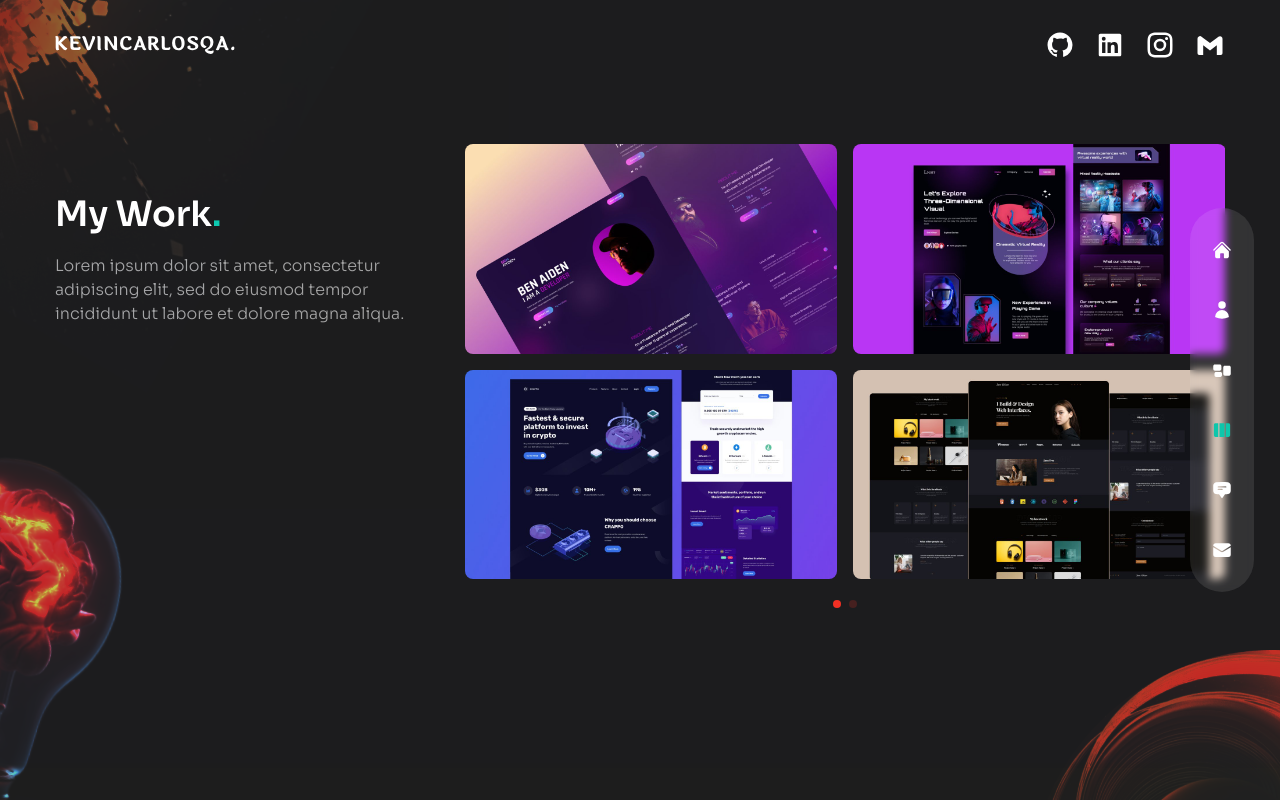
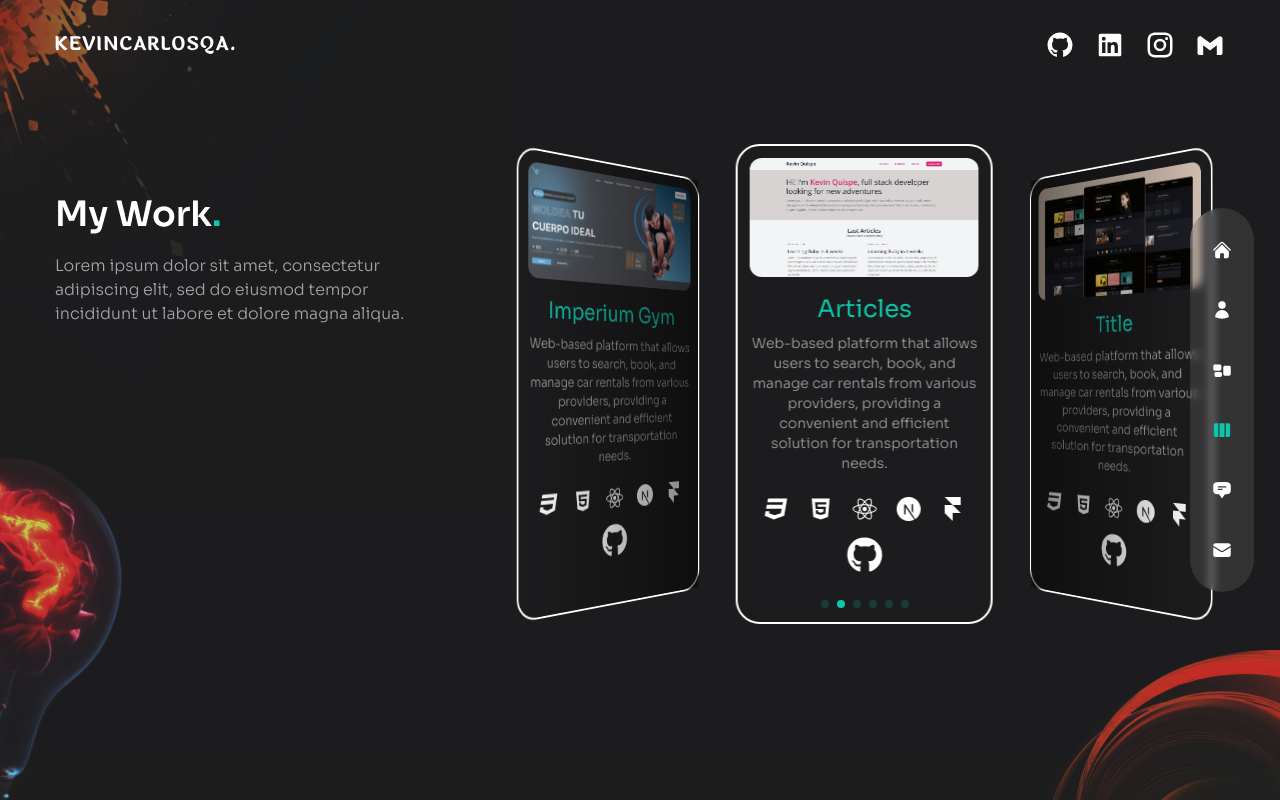
Before and after one commit to Kevincarlosqa/Portfolio, a Next.js app: page /work in a window 1280 px wide. Built offline with nearby package versions, Linux system fonts and the light colour scheme.

Commit message:
chore: Work slider cards

```diff
--- a/components/ServiceSlider.js
+++ b/components/ServiceSlider.js
@@ -5,6 +5,7 @@ import { Swiper, SwiperSlide } from "swiper/react";
 import "swiper/css";
 import "swiper/css/free-mode";
 import "swiper/css/pagination";
+import "swiper/css/effect-coverflow";
 
 import {
   RxArrowTopRight,
--- a/components/WorkSlider.js
+++ b/components/WorkSlider.js
@@ -5,15 +5,34 @@ import { Swiper, SwiperSlide } from "swiper/react";
 import "swiper/css";
 import "swiper/css/free-mode";
 import "swiper/css/pagination";
+import "swiper/css/effect-coverflow";
+
+// icons
+import {
+  FaCss3,
+  FaFigma,
+  FaHtml5,
+  FaJs,
+  FaReact,
+  FaWordpress,
+  FaGithub,
+} from "react-icons/fa";
+import {
+  SiAdobephotoshop,
+  SiAdobexd,
+  SiFramer,
+  SiNextdotjs,
+} from "react-icons/si";
 
 // import required modules
-import { Pagination } from "swiper";
+import { EffectCoverflow, Pagination } from "swiper";
 
 // icons
 import { BsArrowRight } from "react-icons/bs";
 
 // next Image
 import Image from "next/image";
+import Link from "next/link";
 
 // data
 const workSlides = {
@@ -21,40 +40,102 @@ const workSlides = {
     {
       images: [
         {
-          title: "title",
-          path: "/thumb1.jpg",
-        },
-        {
-          title: "title",
-          path: "/thumb2.jpg",
-        },
-        {
-          title: "title",
-          path: "/thumb3.jpg",
-        },
-        {
-          title: "title",
-          path: "/thumb4.jpg",
+          title: "Imperium Gym",
+          path: "/imperiumgym.png",
+          description:
+            "Web-based platform that allows users to search, book, and manage car rentals from various providers, providing a convenient and efficient solution for transportation needs.",
+          stack: [
+            <FaCss3 key="css" />,
+            <FaHtml5 key="hmtl" />,
+            <FaReact key="react" />,
+            <SiNextdotjs key="next" />,
+            <SiFramer key="frame" />,
+          ],
         },
       ],
     },
     {
       images: [
         {
-          title: "title",
+          title: "Articles",
+          path: "/html.png",
+          description:
+            "Web-based platform that allows users to search, book, and manage car rentals from various providers, providing a convenient and efficient solution for transportation needs.",
+          stack: [
+            <FaCss3 key="css" />,
+            <FaHtml5 key="hmtl" />,
+            <FaReact key="react" />,
+            <SiNextdotjs key="next" />,
+            <SiFramer key="frame" />,
+          ],
+        },
+      ],
+    },
+    {
+      images: [
+        {
+          title: "Title",
           path: "/thumb4.jpg",
+          description:
+            "Web-based platform that allows users to search, book, and manage car rentals from various providers, providing a convenient and efficient solution for transportation needs.",
+          stack: [
+            <FaCss3 key="css" />,
+            <FaHtml5 key="hmtl" />,
+            <FaReact key="react" />,
+            <SiNextdotjs key="next" />,
+            <SiFramer key="frame" />,
+          ],
         },
+      ],
+    },
+    {
+      images: [
         {
-          title: "title",
-          path: "/thumb1.jpg",
+          title: "Title",
+          path: "/thumb4.jpg",
+          description:
+            "Web-based platform that allows users to search, book, and manage car rentals from various providers, providing a convenient and efficient solution for transportation needs.",
+          stack: [
+            <FaCss3 key="css" />,
+            <FaHtml5 key="hmtl" />,
+            <FaReact key="react" />,
+            <SiNextdotjs key="next" />,
+            <SiFramer key="frame" />,
+          ],
         },
+      ],
+    },
+    {
+      images: [
         {
-          title: "title",
-          path: "/thumb2.jpg",
+          title: "Title",
+          path: "/thumb4.jpg",
+          description:
+            "Web-based platform that allows users to search, book, and manage car rentals from various providers, providing a convenient and efficient solution for transportation needs.",
+          stack: [
+            <FaCss3 key="css" />,
+            <FaHtml5 key="hmtl" />,
+            <FaReact key="react" />,
+            <SiNextdotjs key="next" />,
+            <SiFramer key="frame" />,
+          ],
         },
+      ],
+    },
+    {
+      images: [
         {
-          title: "title",
-          path: "/thumb3.jpg",
+          title: "Title",
+          path: "/thumb4.jpg",
+          description:
+            "Web-based platform that allows users to search, book, and manage car rentals from various providers, providing a convenient and efficient solution for transportation needs.",
+          stack: [
+            <FaCss3 key="css" />,
+            <FaHtml5 key="hmtl" />,
+            <FaReact key="react" />,
+            <SiNextdotjs key="next" />,
+            <SiFramer key="frame" />,
+          ],
         },
       ],
     },
@@ -64,34 +145,52 @@ const workSlides = {
 const WorkSlider = () => {
   return (
     <Swiper
-      spaceBetween={10}
-      pagination={{
-        clickable: true,
+      effect={"coverflow"}
+      grabCursor={true}
+      centeredSlides={true}
+      slidesPerView={3}
+      coverflowEffect={{
+        rotate: 50,
+        stretch: 0,
+        depth: 100,
+        modifier: 1,
+        slideShadows: true,
       }}
-      modules={[Pagination]}
-      className="h-[280px] sm:h-[480px]"
+      initialSlide={1}
+      spaceBetween={15}
+      loopAdditionalSlides={1}
+      slidesPerGroup={1}
+      pagination={true}
+      loop={true}
+      modules={[EffectCoverflow, Pagination]}
+      // className="mySwiper"
+      className="h-[280px] w-[800px] sm:h-[480px]"
     >
       {workSlides.slides.map((slide, index) => {
         return (
-          <SwiperSlide key={index}>
-            <div className="grid grid-cols-2 grid-rows-2 gap-4 cursor-pointer">
+          <SwiperSlide
+            key={index}
+            className="border-white border-2 rounded-3xl px-3 py-3"
+          >
+            <div className="  gap-4 cursor-pointer">
               {slide.images.map((image, indexImg) => (
                 <div
                   key={indexImg}
-                  className="relative rounded-lg overflow-hidden flex items-center justify-center group"
+                  className=" overflow-hidden items-center justify-center flex flex-col "
                 >
-                  <div className="flex items-center justify-center relative overflow-hidden group">
+                  <div className="flex rounded-xl items-center justify-center relative overflow-hidden group ">
                     {/* image */}
                     <Image src={image.path} alt="" width={500} height={300} />
+
                     {/* overlay gradient */}
                     <div
                       className="absolute inset-0 bg-gradient-to-l from-transparent
-                    via-[#e838cc] to-[#4a22bd] opacity-0 group-hover:opacity-80 transition-all duration-700"
+                    via-[#0dc6ab] to-[#0d96a0] opacity-0 group-hover:opacity-80 transition-all duration-700"
                     ></div>
                     {/* title */}
                     <div
                       className="absolute bottom-0 translate-y-full group-hover:-translate-y-10
-                      group-hover:xl:-translate-y-20 transition-all duration-300"
+                      group-hover:xl:-translate-y-10 transition-all duration-300"
                     >
                       <div className="flex items-center gap-x-2 text-[13px] tracking-[0.2em]">
                         {/* title part 1 */}
@@ -110,6 +209,26 @@ const WorkSlider = () => {
                       </div>
                     </div>
                   </div>
+                  <div className="text-accent text-2xl py-2 mt-2">
+                    <h1>{image.title}</h1>
+                  </div>
+                  <div>
+                    <p className="text-sm text-center">{image.description}</p>
+                  </div>
+                  <div className="flex flex-row gap-5">
+                    {image.stack.map((icon, index) => (
+                      <div key={index} className="text-2xl text-white mt-6">
+                        {icon}
+                      </div>
+                    ))}
+                  </div>
+                  <Link
+                    href="https://github.com/Kevincarlosqa/gym-project"
+                    target="_blank"
+                    className="text-4xl pt-4 pb-3"
+                  >
+                    <FaGithub className="hover:text-accent transition-all duration-300 hover:scale-125" />
+                  </Link>
                 </div>
               ))}
             </div>
--- a/pages/about/index.js
+++ b/pages/about/index.js
@@ -106,7 +106,7 @@ import CountUp from "react-countup";
 const About = () => {
   const [index, setIndex] = useState(0);
   return (
-    <div className=" py-32 text-center xl:text-left bg-gradient-to-b from-[#3e6294] via-[#303956] to-[#866f8d]">
+    <div className=" pt-40 text-center min-h-screen xl:text-left bg-gradient-to-b from-[#3e6294] via-[#303956] to-[#866f8d]">
       <Circles />
       {/* avatar img */}
       <motion.div
@@ -209,7 +209,7 @@ const About = () => {
           initial="hidden"
           animate="show"
           exit="hidden"
-          className="flex flex-col w-full xl:max-w-[48%] h-[480px]"
+          className="flex flex-col w-full xl:max-w-[48%] xl:h-[480px] h-[420px]"
         >
           <div className="flex gap-x-4 xl:gap-x-8 mx-auto xl:mx-0 mb-4">
             {aboutData.map((item, itemIndex) => (
--- a/styles/globals.css
+++ b/styles/globals.css
@@ -8,14 +8,14 @@
 .swiper-horizontal > .swiper-pagination-bullets .swiper-pagination-bullet,
 .swiper-pagination-horizontal.swiper-pagination-bullets
   .swiper-pagination-bullet {
-  background-color: #f13024;
+  background-color: #0dc6ab;
 }
 
 .swiper-button-next:after,
 .swiper-button-prev:after,
 .swiper-button-next:after,
 .swiper-rtl .swiper-button-prev:after {
-  color: #f13024;
+  color: #0dc6ab;
 }
 
 .content-container {
```
Also changed, not shown: public/html.png (added), public/imperiumgym.png (added).
